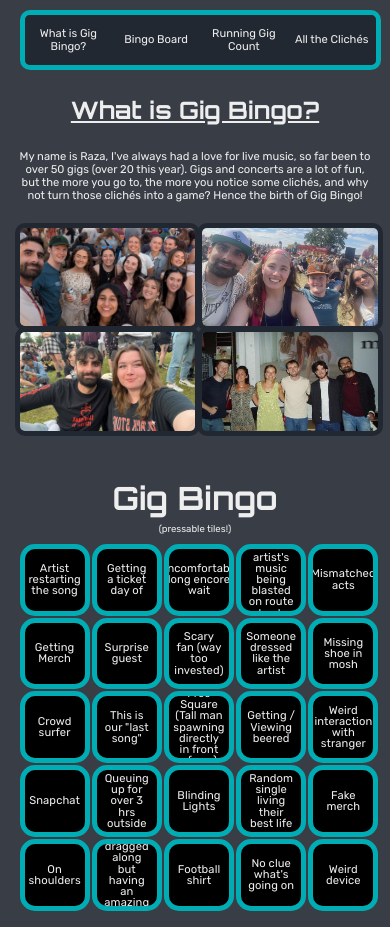
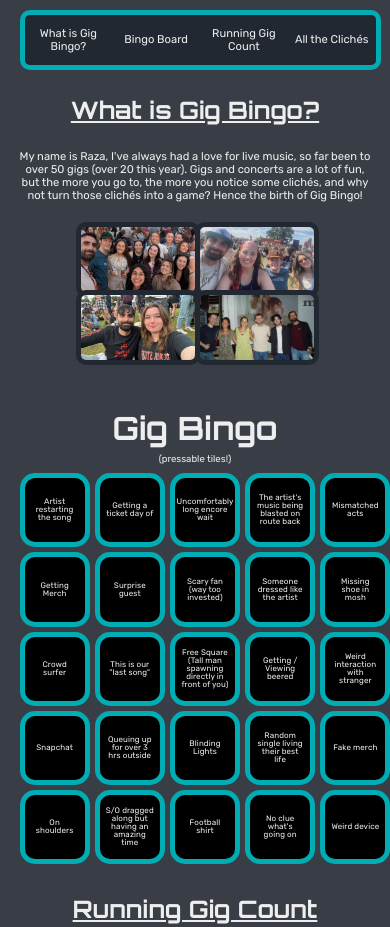
Before and after one commit to RSCHAN17/RSCHAN17.github.io, a plain HTML site: page index.html in a window 390 px wide. Shown: the top 927 px of the page. Drawn offline with Linux system fonts and the light colour scheme.

Commit message:
Update gb-stylesheet1.css

```diff
--- a/gb-stylesheet1.css
+++ b/gb-stylesheet1.css
@@ -199,19 +199,26 @@ footer {
 
 @media only screen and ((max-width: 768px)) {
 
-  .navigation, .grid, .about, .imgGrid, table, .fullList, .tropeForm {
+  .navigation, .grid, .about, table, .fullList, .tropeForm {
     width: 100%;
   }
   .imgGrid {
-    margin-top: 25px;
+  margin-top: 25px;
+  display: grid;
+  margin: 0 auto;
+  width: 80%
+  grid-template-rows: repeat(4,25%);
+  align-items: center;
+  gap: 2%;
   }
   .navigation a {
     font-size: 0.7rem;
   }
   .box {
-    font-size: 0.7rem;
+    font-size: 0.5rem;
   }
   .grid {
+    gap: 5px 5px;
     aspect-ratio: 1;
   }
   .main h1 {
@@ -234,6 +241,7 @@ footer {
     padding: 0;
     align-items: center;
     font-size: 0.8rem;
+    bottom-margin: 10px;
   }
 
 
```
